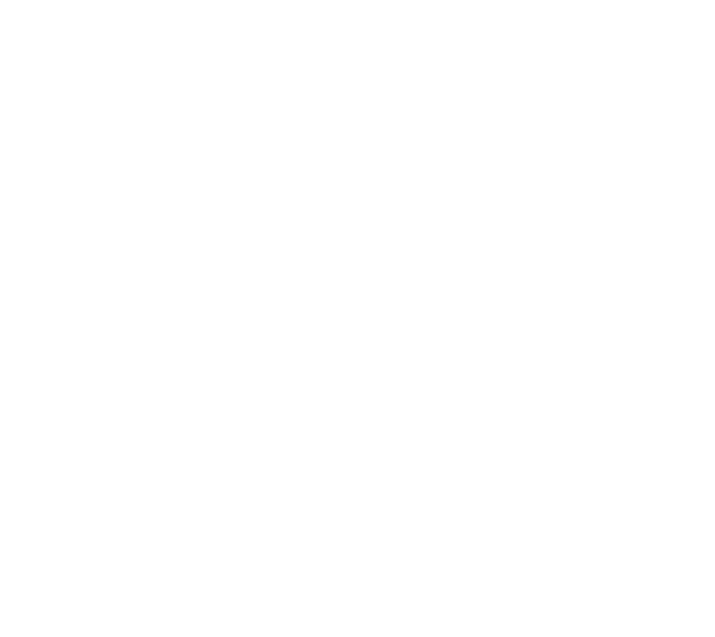
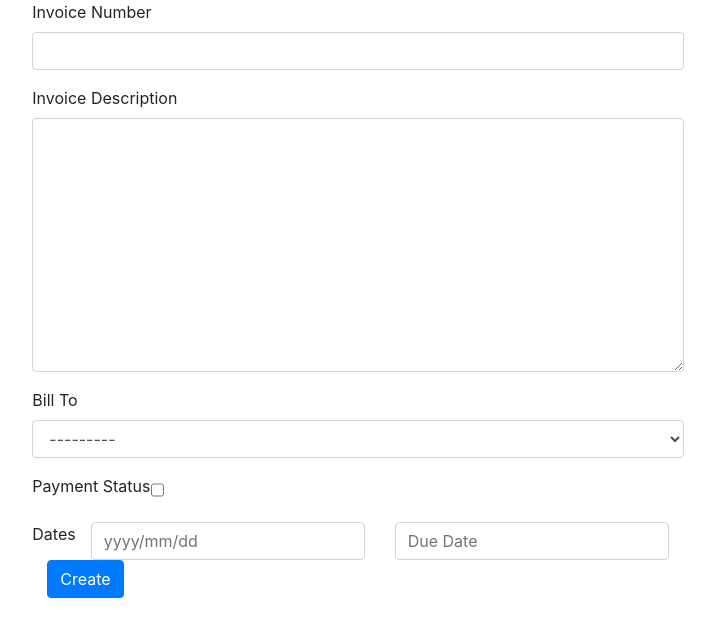
Before and after one commit to cnulla/InvoiceApp, a Django app: page /create-invoice/ in a window 1280 px wide. Before the commit the part shown is empty. Shown: the top 637 px of the page, without its empty margins (282-997 px from the left). Run offline with Django 3.2, Linux system fonts and the light colour scheme; data that the repository does not hold is empty; some libraries are stand-ins or nearby versions.

Commit message:
update template

```diff
--- a/invoiceapp/templates/invoiceapp/create_invoice.html
+++ b/invoiceapp/templates/invoiceapp/create_invoice.html
@@ -3,5 +3,49 @@
 {% block title %} Create Invoice {% endblock %}
 
 {% block content %}
-
+<div class="create_invoice">
+<!-- <div class="card border-dark mb-3 ">
+    <div class="card-header"> <h3> Create Invoice </h3> </div>
+        <div class="card-body text-dark"> -->
+        {% if form.errors %}
+        {{form.non_field_errors}}
+        {% endif %}
+        <form method="POST" action="#" novalidate="">
+            <div class="form-group row">
+                {% csrf_token %}
+                <label for="{{form.invoice_number.id_for_label}}"> Invoice Number </label>
+                {{form.invoice_number}}
+                <div class="red">{{form.invoice_number.errors}}</div>
+            </div>
+            <div class="form-group row">
+                <label for="{{form.invoice_description.id_for_label}}"> Invoice Description </label>
+                {{form.invoice_description}}
+                <div class="red">{{form.invoice_description.errors}}</div>
+            </div>
+            <div class="form-group row">
+                <label for="{{form.client.id_for_label}}"> Bill To </label>
+                {{form.company}}
+                <div class="red">{{form.company.errors}}</div>
+            </div>
+            <div class="form-group row">
+                <label> Payment Status </label>
+                {{form.payment_status}}
+                <div class="red">{{form.payment_status.errors}}</div>
+            </div>
+            <div class="row">
+                <label> Dates </label>
+                <div class ='col'>
+                    {{form.invoice_date}}
+                    <div class="red">{{form.invoice_date.errors}}</div>
+                </div>
+                <div class="col">
+                    {{form.due_date}}
+                    <div class="red">{{form.due_date.errors}}</div>
+                </div>
+            </div>
+            <button type="submit" class="btn btn-primary">Create</button>
+        </form>
+      <!--  </div>
+    </div> -->
+</div>
 {% endblock %}
```
